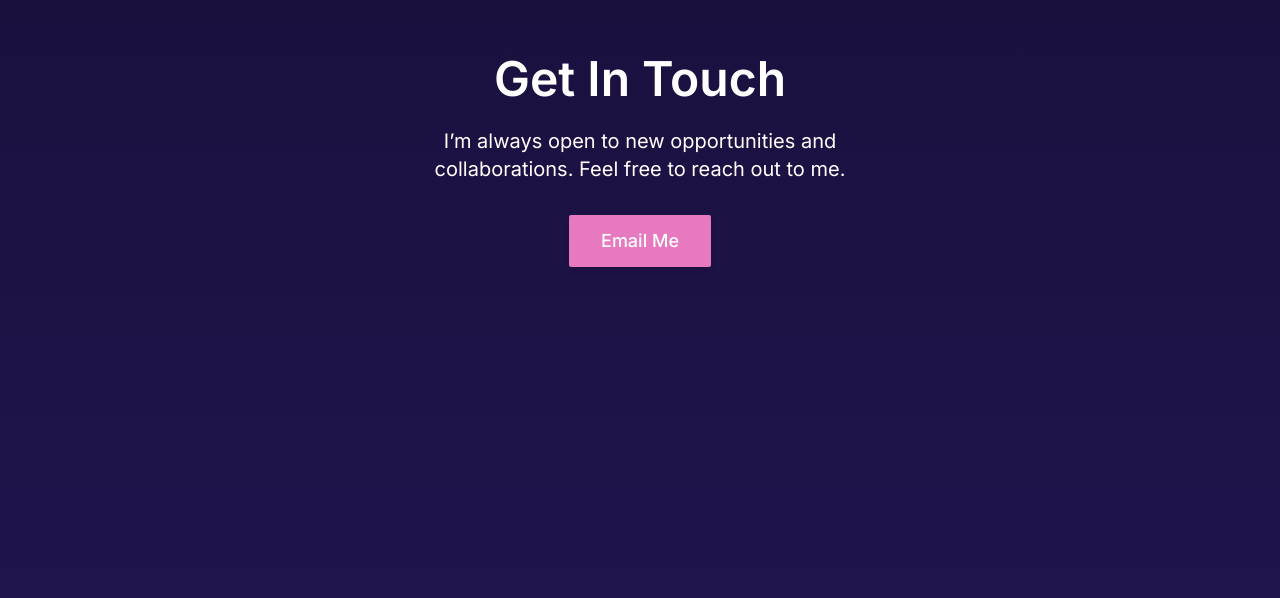
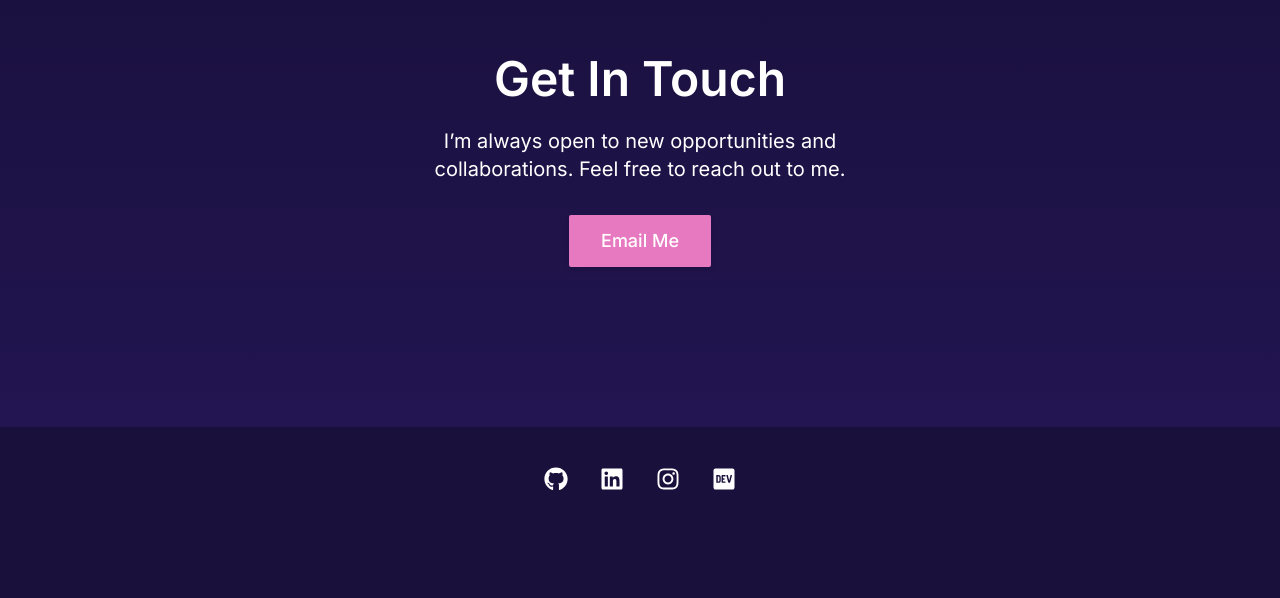
Before and after one commit to jmayheww/joshua-portfolio, a Next.js app: page / in a window 1280 px wide. Shown: the part 3002-3600 px from the top of the page. After the commit the page ends 3533 px from the top, so only its background shows below. Built offline with nearby package versions, Linux system fonts and the light colour scheme.

Commit message:
remove h-screen style from contact section

```diff
--- a/app/page.js
+++ b/app/page.js
@@ -59,7 +59,7 @@ export default function Home() {
 
           <section
             id="contact"
-            className="py-20 bg-gradient-to-t from-neutral to-base-100 text-white px-4 md:px-16 lg:px-24 min-h-screen overflow-hidden"
+            className="py-20 bg-gradient-to-t from-neutral to-base-100 text-white px-4 md:px-16 lg:px-24  overflow-hidden"
           >
             <Contact />
           </section>
```
